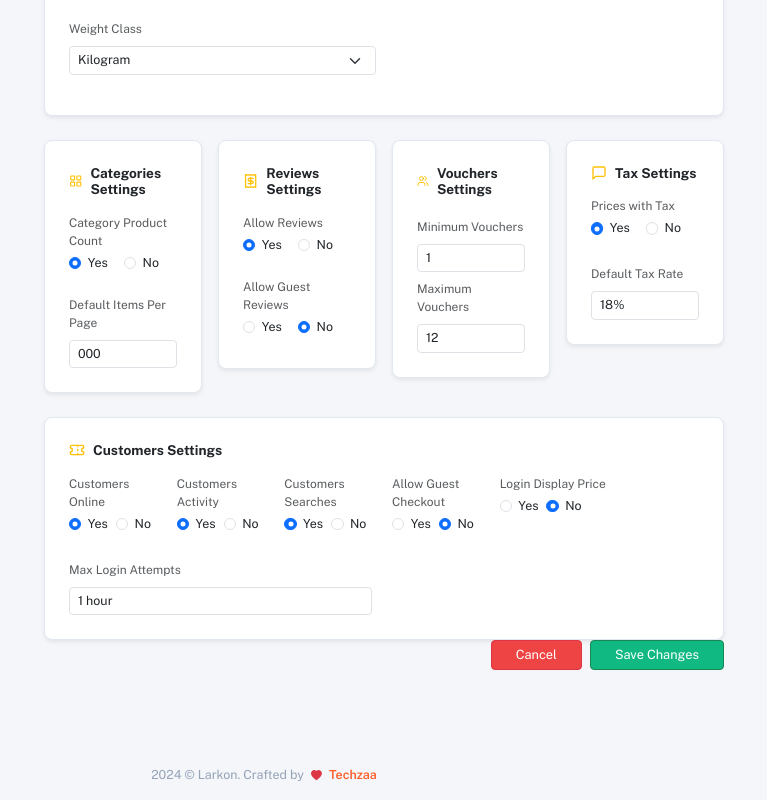
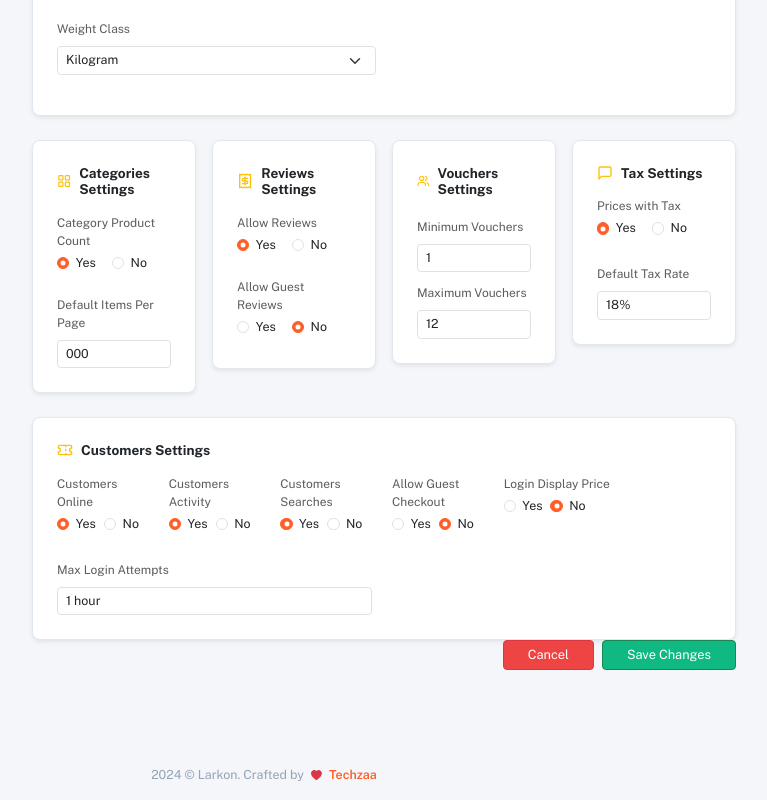
Before and after one commit to Potnuru-Jayavijaygopi/larkonproject, a React (Vite) app: page /settings in a window 1280 px wide. Shown: the part 1088-1888 px from the top of the page, without its empty margins (496-1263 px from the left). Built offline with nearby package versions, Linux system fonts and the light colour scheme.

Commit message:
updated screens

```diff
--- a/src/Pages/settings/Settings.jsx
+++ b/src/Pages/settings/Settings.jsx
@@ -65,7 +65,7 @@ function Settings({ onNavigate}) {
    };
 
    return(
-    <div className="container-fluid " style={{marginRight: "200px"}}>
+    <div className="app-container ">
       <Sidebar activePage="settings" onNavigate={onNavigate}/>
       <div className="main-content">
         <main className="page-container">
@@ -359,6 +359,7 @@ function Settings({ onNavigate}) {
                 <div className="form-check">
                   <input
                   className="form-check-input"
+                  style={{ accentColor: '#f97316' }}
                   type="radio"
                   name="catCountRadio"
                   id="catCountYes"
@@ -372,6 +373,7 @@ function Settings({ onNavigate}) {
                   <div className="form-check">
                   <input
                   className="form-check-input"
+                  style={{ accentColor: '#f97316' }}
                   type="radio"
                   name="catCountRadio"
                   id="catCountNo"
@@ -413,6 +415,7 @@ function Settings({ onNavigate}) {
                 <div className="form-check">
                   <input
                   className="form-check-input"
+                  style={{ accentColor: '#f97316' }}
                   type="radio"
                   name="revRadio"
                   id="revYes"
@@ -426,6 +429,7 @@ function Settings({ onNavigate}) {
                   <div className="form-check">
                   <input
                   className="form-check-input"
+                  style={{ accentColor: '#f97316' }}
                   type="radio"
                   name="revRadio"
                   id="revNo"
@@ -445,6 +449,7 @@ function Settings({ onNavigate}) {
                 <div className="form-check">
                   <input
                   className="form-check-input"
+                  style={{ accentColor: '#f97316' }}
                   type="radio"
                   name="guestRevRadio"
                   id="guestRevYes"
@@ -458,6 +463,7 @@ function Settings({ onNavigate}) {
                   <div className="form-check">
                   <input
                   className="form-check-input"
+                  style={{ accentColor: '#f97316' }}
                   type="radio"
                   name="guestRevRadio"
                   id="guestRevNo"
@@ -519,6 +525,7 @@ function Settings({ onNavigate}) {
                 <div className="form-check">
                   <input
                   className="form-check-input"
+                  style={{ accentColor: '#f97316' }}
                   type="radio"
                   name="taxRadio"
                   id="taxYes"
@@ -531,6 +538,7 @@ function Settings({ onNavigate}) {
                   <div className="form-check">
                   <input
                   className="form-check-input"
+                  style={{ accentColor: '#f97316' }}
                   type="radio"
                   name="taxRadio"
                   id="taxNo"
@@ -572,6 +580,7 @@ function Settings({ onNavigate}) {
                 <div className="form-check">
                   <input
                   className="form-check-input"
+                  style={{ accentColor: '#f97316' }}
                   type="radio"
                   name="cOnline"
                   id="cOnlineYes"
@@ -585,6 +594,7 @@ function Settings({ onNavigate}) {
                   <div className="form-check">
                   <input
                   className="form-check-input"
+                  style={{ accentColor: '#f97316' }}
                   type="radio"
                   name="cOnline"
                   id="cOnlineNo"
@@ -603,6 +613,7 @@ function Settings({ onNavigate}) {
                 <div className="form-check">
                   <input
                   className="form-check-input"
+                  style={{ accentColor: '#f97316' }}
                   type="radio"
                   name="cAct"
                   id="cActYes"
@@ -616,6 +627,7 @@ function Settings({ onNavigate}) {
                   <div className="form-check">
                   <input
                   className="form-check-input"
+                  style={{ accentColor: '#f97316' }}
                   type="radio"
                   name="cAct"
                   id="cActNo"
@@ -634,6 +646,7 @@ function Settings({ onNavigate}) {
                 <div className="form-check">
                   <input
                   className="form-check-input"
+                  style={{ accentColor: '#f97316' }}
                   type="radio"
                   name="cSearch"
                   id="cSearchYes"
@@ -647,6 +660,7 @@ function Settings({ onNavigate}) {
                   <div className="form-check">
                   <input
                   className="form-check-input"
+                  style={{ accentColor: '#f97316' }}
                   type="radio"
                   name="cSearch"
                   id="cSearchNo"
@@ -665,6 +679,7 @@ function Settings({ onNavigate}) {
                 <div className="form-check">
                   <input
                   className="form-check-input"
+                  style={{ accentColor: '#f97316' }}
                   type="radio"
                   name="guestChk"
                   id="guestChkYes"
@@ -678,6 +693,7 @@ function Settings({ onNavigate}) {
                   <div className="form-check">
                   <input
                   className="form-check-input"
+                  style={{ accentColor: '#f97316' }}
                   type="radio"
                   name="guestChk"
                   id="guestChkNo"
@@ -696,6 +712,7 @@ function Settings({ onNavigate}) {
                 <div className="form-check">
                   <input
                   className="form-check-input"
+                  style={{ accentColor: '#f97316' }}
                   type="radio"
                   name="loginPrice"
                   id="loginPriceYes"
@@ -709,6 +726,7 @@ function Settings({ onNavigate}) {
                   <div className="form-check">
                   <input
                   className="form-check-input"
+                  style={{ accentColor: '#f97316' }}
                   type="radio"
                   name="loginPrice"
                   id="loginPriceNo"
--- a/src/index.css
+++ b/src/index.css
@@ -26,6 +26,7 @@ body {
 .main-content {
   flex: 1;
   margin-left: 240px;
+  width: calc(100% - 240px);
   display: flex;
   flex-direction: column;
   min-width: 0;
@@ -35,6 +36,8 @@ body {
 .page-container {
   padding: 1.5rem;
   flex: 1;
+  width: 100%;
+  box-sizing: border-box;
 }
 
 
@@ -441,3 +444,14 @@ body {
   text-decoration: none;
   font-weight: 600;
 }
+.form-check-input[type="radio"] {
+  accent-color: #ff5e29 !important;
+}
+.form-check-input[type="radio"]:checked {
+  background-color: #ff5e29 !important;
+  border-color: #ff5e29 !important;
+}
+.content-card {
+  width: 100%;
+  box-sizing: border-box;
+}
```
